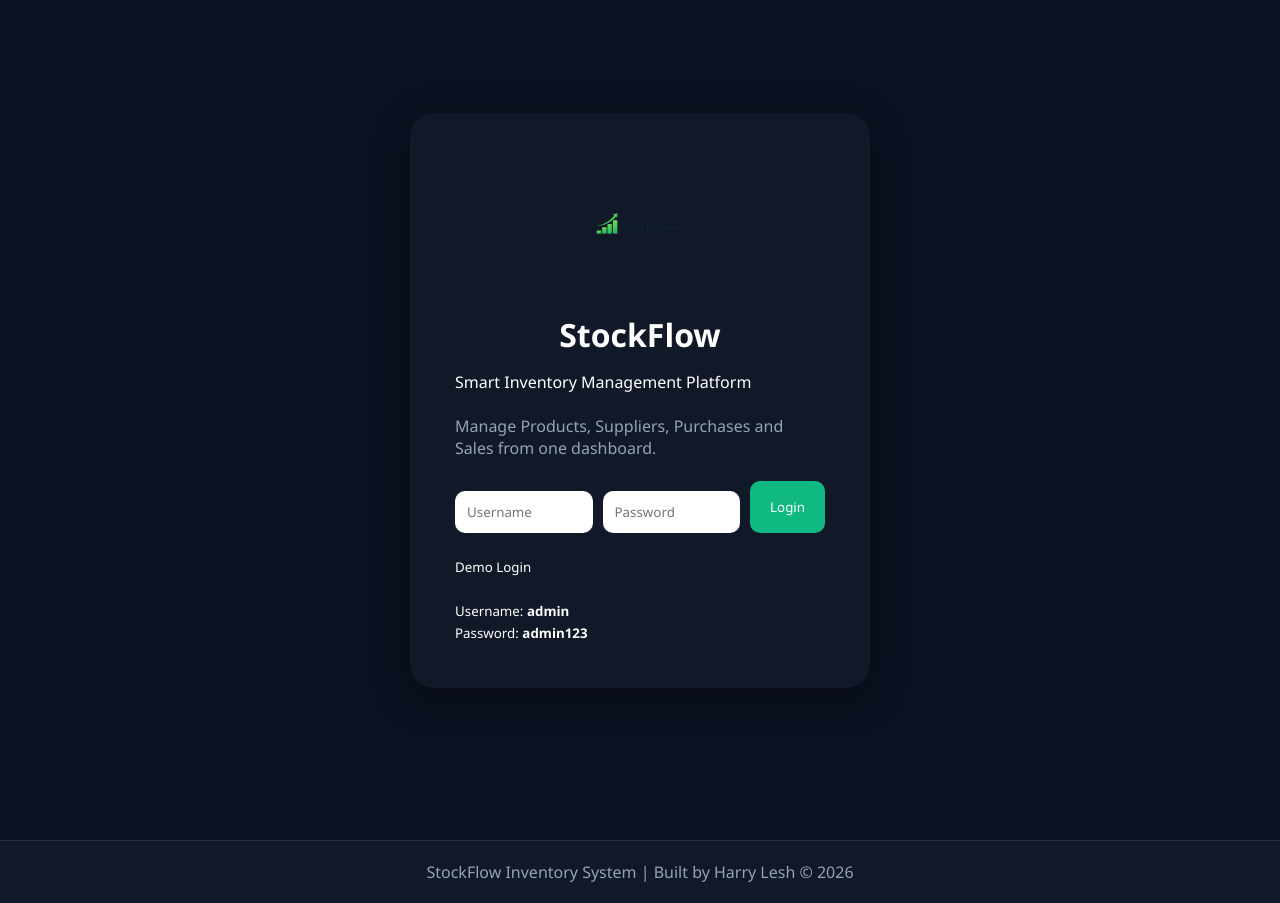
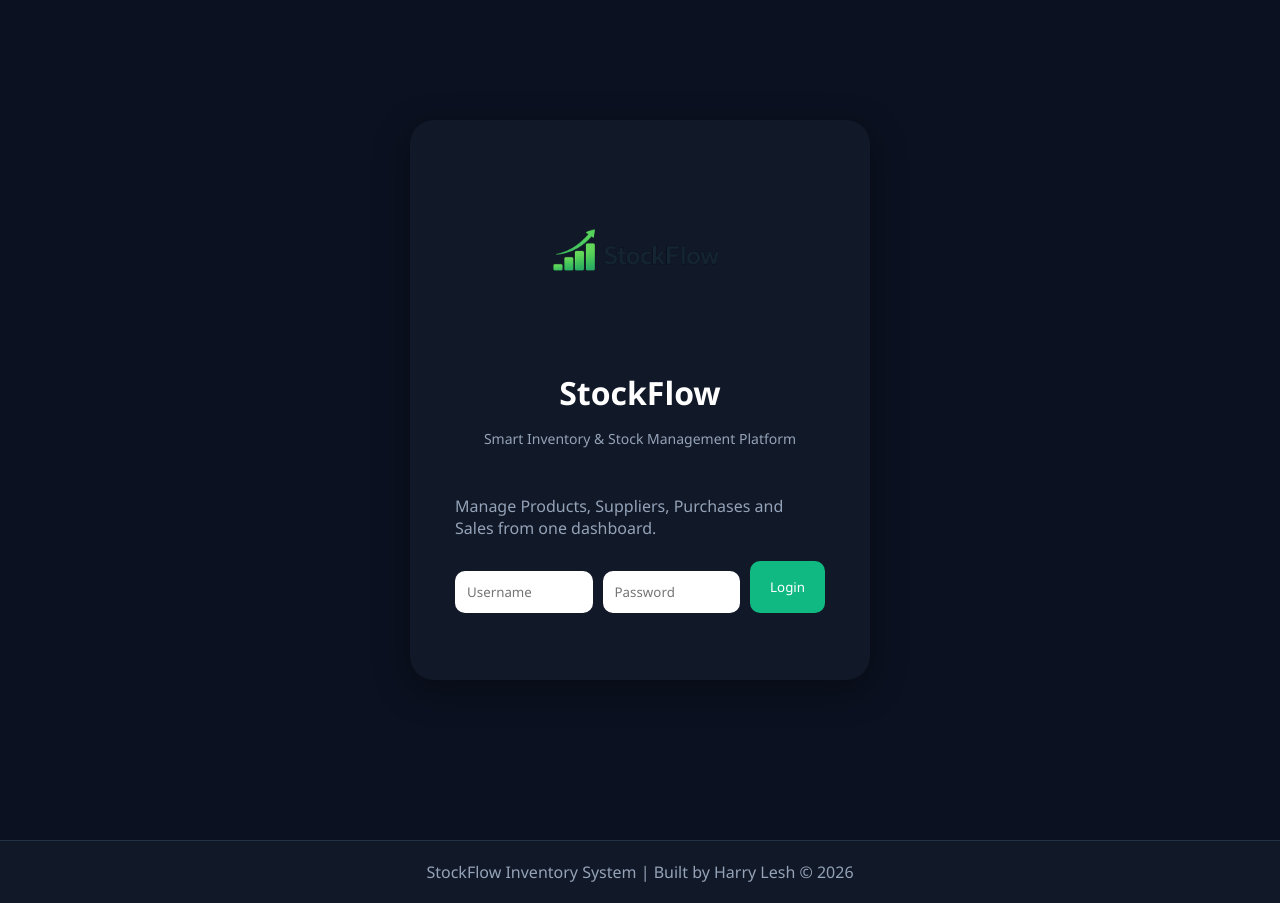
Before and after one commit to HarryLenana/stockflow-inventory-system, a Flask app: page / in a window 1280 px wide. Run offline with Flask 3, Linux system fonts and the light colour scheme.

Commit message:
logo edited

```diff
--- a/static/css/style.css
+++ b/static/css/style.css
@@ -411,15 +411,14 @@ select {
 
 .logo {
     text-align: center;
-    margin-bottom: 35px;
+    margin-bottom: 30px;
 }
 
 .logo-img {
-    width: 110px;
-    height: 110px;
-    object-fit: contain;
+    width: 180px;
+    height: auto;
     display: block;
-    margin: 0 auto 12px auto;
+    margin: auto;
 }
 
 .logo h2 {
@@ -432,9 +431,15 @@ select {
 }
 
 .login-logo {
-    width: 140px;
-    height: 140px;
-    object-fit: contain;
+    width: 280px;
+    height: auto;
     display: block;
-    margin: 0 auto 15px auto;
+    margin: 0 auto 20px auto;
 }
+
+.tagline {
+    color: #94a3b8;
+    text-align: center;
+    margin-bottom: 25px;
+    font-size: 14px;
+}
--- a/templates/login.html
+++ b/templates/login.html
@@ -10,8 +10,8 @@
 
         <h1>StockFlow</h1>
 
-        <p>
-            Smart Inventory Management Platform
+        <p class="tagline">
+            Smart Inventory & Stock Management Platform
         </p>
 
         <br>
@@ -49,21 +49,6 @@
 
         <br>
 
-        <small>
-
-            Demo Login
-
-            <br><br>
-
-            Username:
-            <strong>admin</strong>
-
-            <br>
-
-            Password:
-            <strong>admin123</strong>
-
-        </small>
 
     </div>
 
```
Also changed, not shown: static/images/favicon.png.
